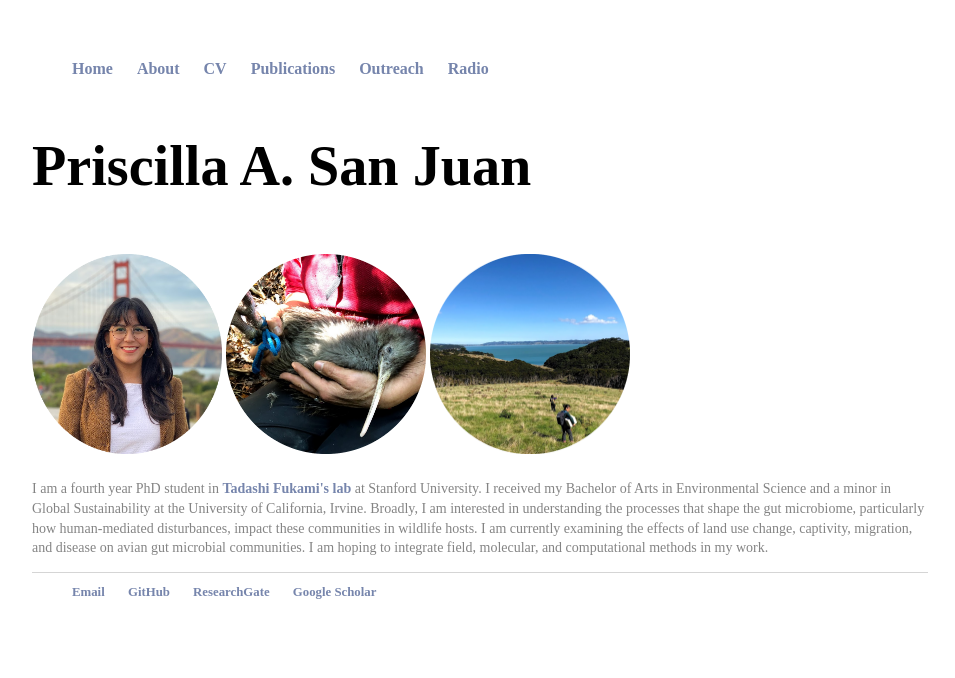
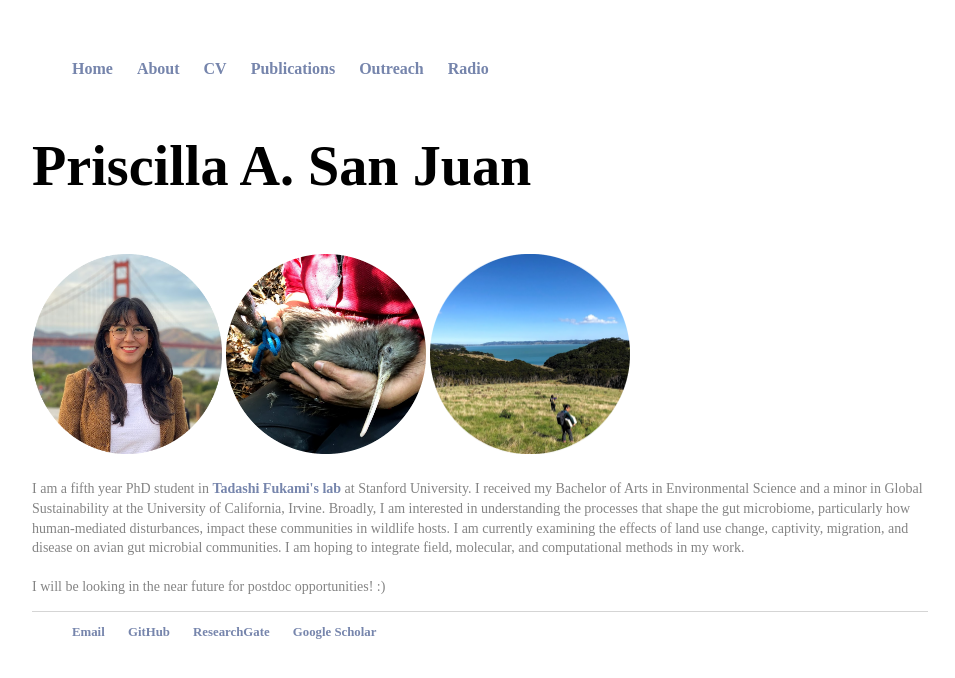
Before and after one commit to psanjuan/psanjuan.github.io, a Jekyll site: the page built from about/index.html, in a window 1280 px wide. Shown: the top 678 px of the page, without its empty margins (160-1115 px from the left). Built offline with Jekyll 4.4.1, drawn with Linux system fonts in a browser that asks for light colours.

Commit message:
Update index.html

```diff
--- a/about/index.html
+++ b/about/index.html
@@ -11,8 +11,10 @@ title: Priscilla A. San Juan, PhD candidate
 
 <div class="post">
 <font face = "Avenir"><p style="color:#848484;font-size:14px;">
-I am a fourth year PhD student in <a href = "https://web.stanford.edu/~fukamit/"><b>Tadashi Fukami's lab</b></a> at Stanford University. I received my Bachelor of Arts in Environmental Science and a minor in Global Sustainability at the University of California, Irvine.
+I am a fifth year PhD student in <a href = "https://web.stanford.edu/~fukamit/"><b>Tadashi Fukami's lab</b></a> at Stanford University. I received my Bachelor of Arts in Environmental Science and a minor in Global Sustainability at the University of California, Irvine.
 Broadly, I am interested in understanding the processes that shape the gut microbiome, particularly how human-mediated disturbances, impact these communities in wildlife hosts. I am currently examining the effects
-of land use change, captivity, migration, and disease on avian gut microbial communities. I am hoping to integrate field, molecular, and computational methods in my work.
+of land use change, captivity, migration, and disease on avian gut microbial communities. I am hoping to integrate field, molecular, and computational methods in my work.<br><br>
+
+  I will be looking in the near future for postdoc opportunities! :)
   </p></font>
 </div>
```
